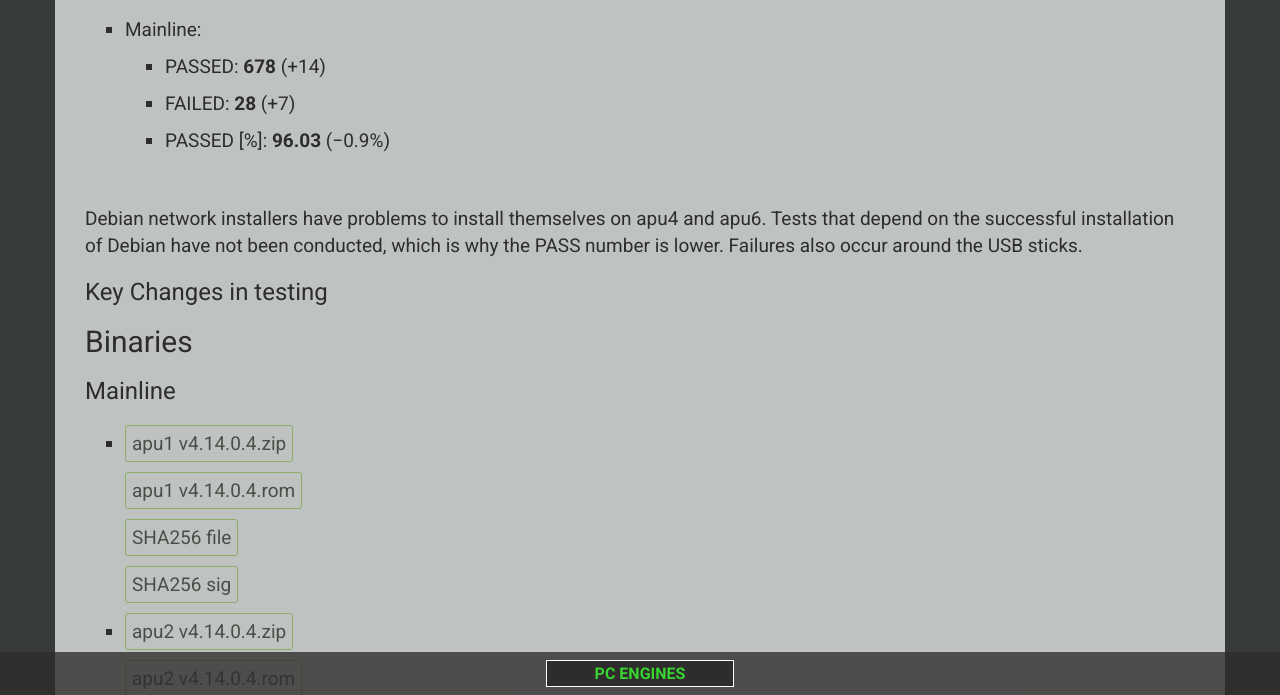
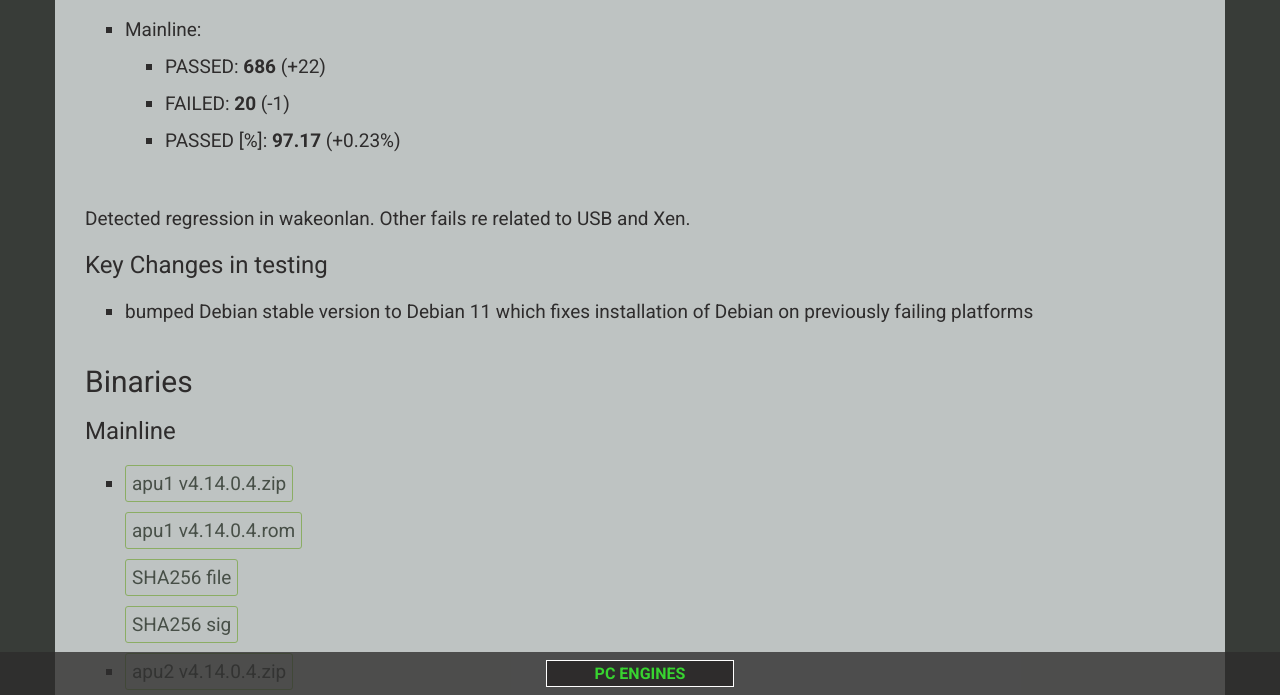
Before and after one commit to pcengines/pcengines.github.io, a Jekyll site: the page built from _posts/2021-09-17-PC-Engines-Firmware-v4-14-0-4.md, in a window 1280 px wide and 900 px high, scrolled down 2480 px, cut to the strip 205-900 px from the top of the window. Built offline with Jekyll 4.4.1, drawn with Linux system fonts in a browser that asks for light colours; nearby versions of some CDN libraries; some web fonts are replaced.

Commit message:
_posts/2021-09-17-PC-Engines-Firmware-v4-14-0-4.md: add tests statistics
Signed-off-by: Michał Żygowski <michal.zygowski@3mdeb.com>

```diff
--- a/_posts/2021-09-17-PC-Engines-Firmware-v4-14-0-4.md
+++ b/_posts/2021-09-17-PC-Engines-Firmware-v4-14-0-4.md
@@ -43,19 +43,19 @@
 * [PC Engines release validation results](https://docs.google.com/spreadsheets/d/1_uRhVo9eYeZONnelymonYp444zYHT_Q_qmJEJ8_XqJc/edit#gid=0) -
   please note there are separate sheets for each board-release.
 
-![Mainline test results](https://cloud.3mdeb.com/index.php/s/zYHKdEKjdgAgx9o/preview)
+![Mainline test results](https://cloud.3mdeb.com/index.php/s/6fwW8oPdDGKwW7A/preview)
 
 * Mainline:
-  * PASSED: **678** (+14)
-  * FAILED: **28** (+7)
-  * PASSED [%]: **96.03** (−0.9%)
+  * PASSED: **686** (+22)
+  * FAILED: **20** (-1)
+  * PASSED [%]: **97.17** (+0.23%)
 
-Debian network installers have problems to install themselves on apu4 and apu6.
-Tests that depend on the successful installation of Debian have not been
-conducted, which is why the PASS number is lower. Failures also occur around
-the USB sticks.
+Detected regression in wakeonlan. Other fails re related to USB and Xen.
 
 ### Key Changes in testing
+
+* bumped Debian stable version to Debian 11 which fixes installation of Debian
+  on previously failing platforms
 
 ## Binaries
 
```
